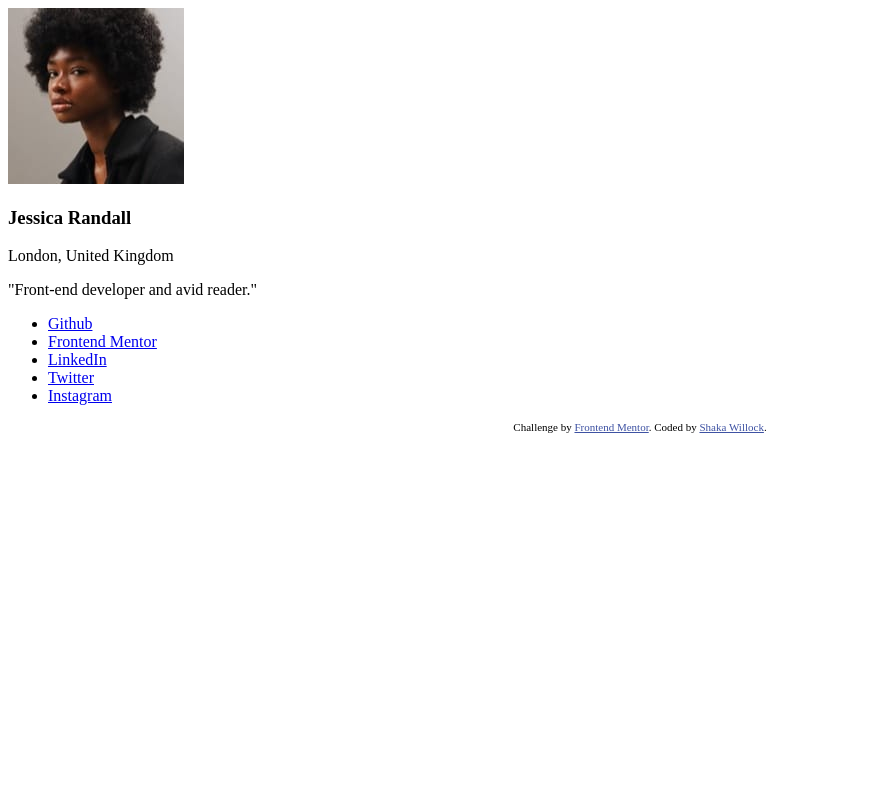
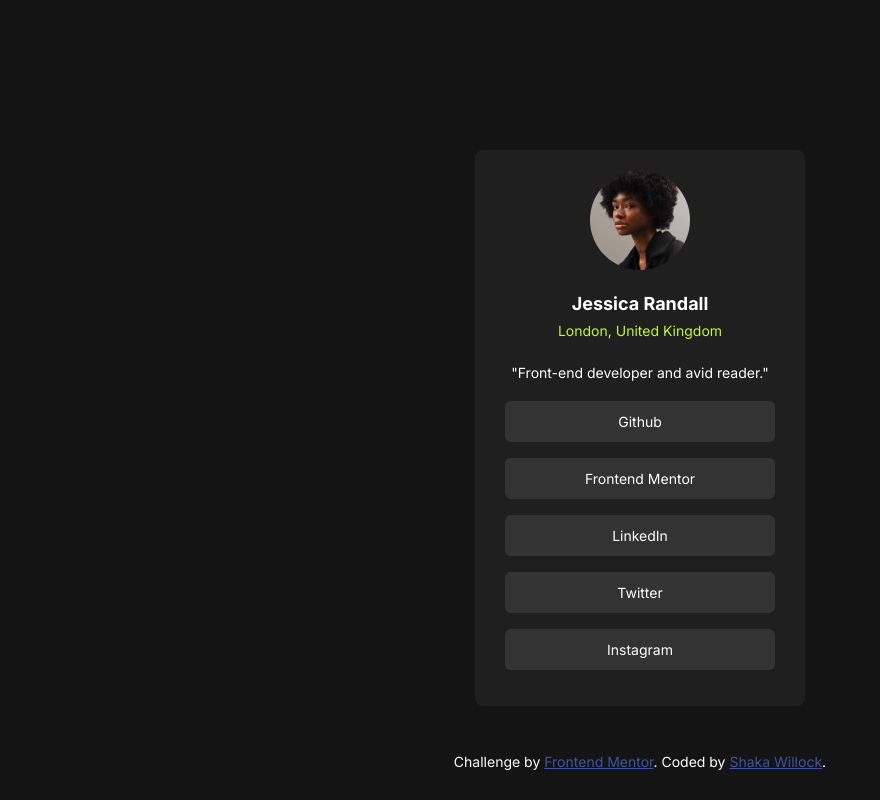
Before and after one commit to shakawillock/social-links-profile, a plain HTML site: page index.html in a window 1280 px wide. Shown: the whole page, without its empty margins (0-880 px from the left). Drawn offline with Linux system fonts and the light colour scheme.

Commit message:
Add styles

```diff
--- a/css/styles.css
+++ b/css/styles.css
@@ -1,2 +1,85 @@
-.attribution { font-size: 11px; text-align: center; }
-.attribution a { color: hsl(228, 45%, 44%); }
+* {
+  box-sizing: border-box;
+  margin: 0;
+  padding: 0;
+}
+
+body {
+  background-color: hsl(0, 0%, 8%);
+  font-size: 14px;
+  font-family: "Inter", sans-serif;
+  display: flex;
+  flex-direction: column;
+  justify-content: center;
+  min-height: 100vh;
+}
+
+.social-profile-card {
+  background-color: hsl(0, 0%, 12%);
+  color: hsl(0, 0%, 100%);
+  padding: 20px 30px;
+  text-align: center;
+  border-radius: 8px;
+  width: 330px;
+  margin: 150px auto 0 auto;
+}
+
+.avatar-img {
+  border-radius: 50%;
+  width: 100px;
+  margin: 0 auto;
+}
+
+.name {
+  margin: 20px 0 0 0;
+  font-size: 18px;
+}
+
+.location {
+  color: hsl(75, 94%, 57%);
+  margin: 8px 0 25px 0;
+}
+
+.about {
+  margin-bottom: 20px;
+}
+
+.social-medias {
+  list-style-type: none;
+  padding: 0;
+}
+
+.social-media {
+  background-color: hsl(0, 0%, 20%);
+  margin-bottom: 16px;
+  padding: 12px 24px;
+  border-radius: 6px;
+}
+
+.social-media-link {
+  color: hsl(0, 0%, 100%);
+  text-decoration: none;
+}
+
+.social-media:hover {
+  background-color: hsl(75, 94%, 57%);
+  cursor: pointer;
+}
+
+.social-media:hover .social-media-link {
+  color: hsl(0, 0%, 8%);
+  font-weight: bold;
+}
+
+.footer {
+  margin: auto 0 30px 0;
+}
+
+.attribution {
+  text-align: center;
+  color: hsl(0, 0%, 100%);
+
+}
+.attribution a {
+  color: hsl(228, 45%, 44%);
+}
```
